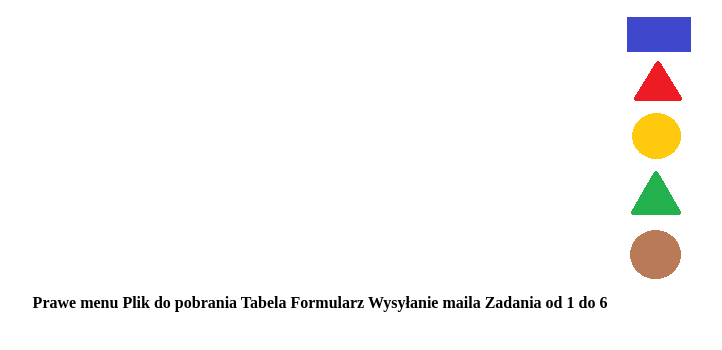
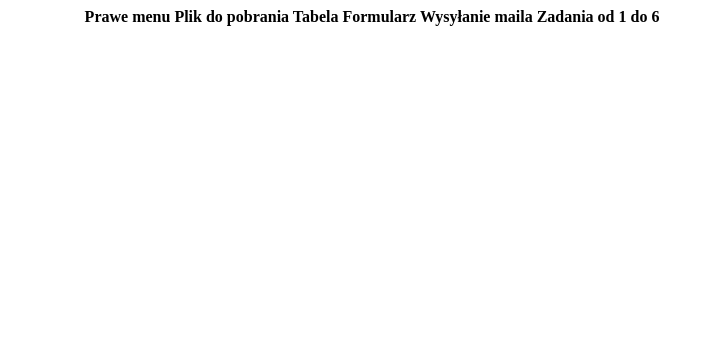
Before and after one commit to titoszek/szkola.github.io, a plain HTML site: page prawe_Dzieninis.html in a window 1280 px wide. Shown: the whole page, without its empty margins (268-990 px from the left). Drawn offline with Linux system fonts and the light colour scheme.

Commit message:
Update prawe_Dzieninis.html

```diff
--- a/prawe_Dzieninis.html
+++ b/prawe_Dzieninis.html
@@ -6,13 +6,10 @@
 		</head>
 		<body>
 			<center><b>Prawe menu
-<map id="mapa_dzieninis">
 <href="plik.zip">Plik do pobrania
 <href="tabela_dzieninis.html" target="obszar_glowny">Tabela
 <href="formularz_dzieninis.html" target="obszar_glowny">Formularz
 <href="mailto:mkryniew@ids.gda.pl"> Wysyłanie maila
 <href="index.html" target="obszar_glowny">Zadania od 1 do 6
-</map>
-<img src="mapa_dzieninis.png" alt="tutaj wybieraj linki" usemap="#mapa_dzieninis">
 		</body>
 	</html>
```
